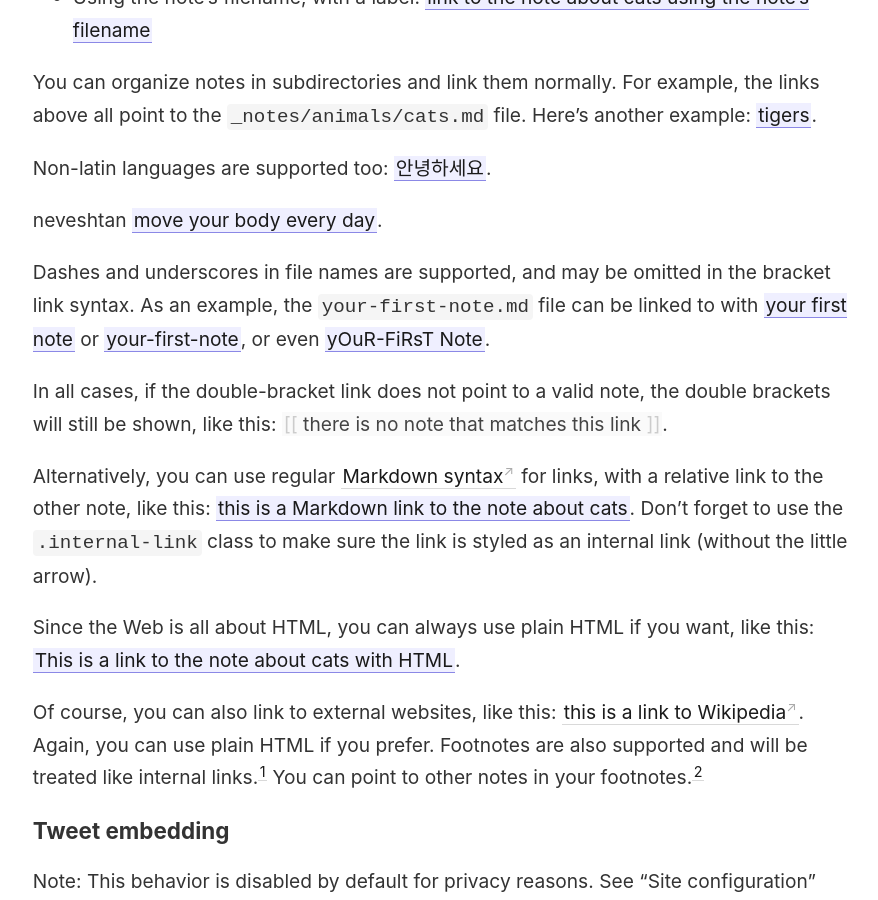
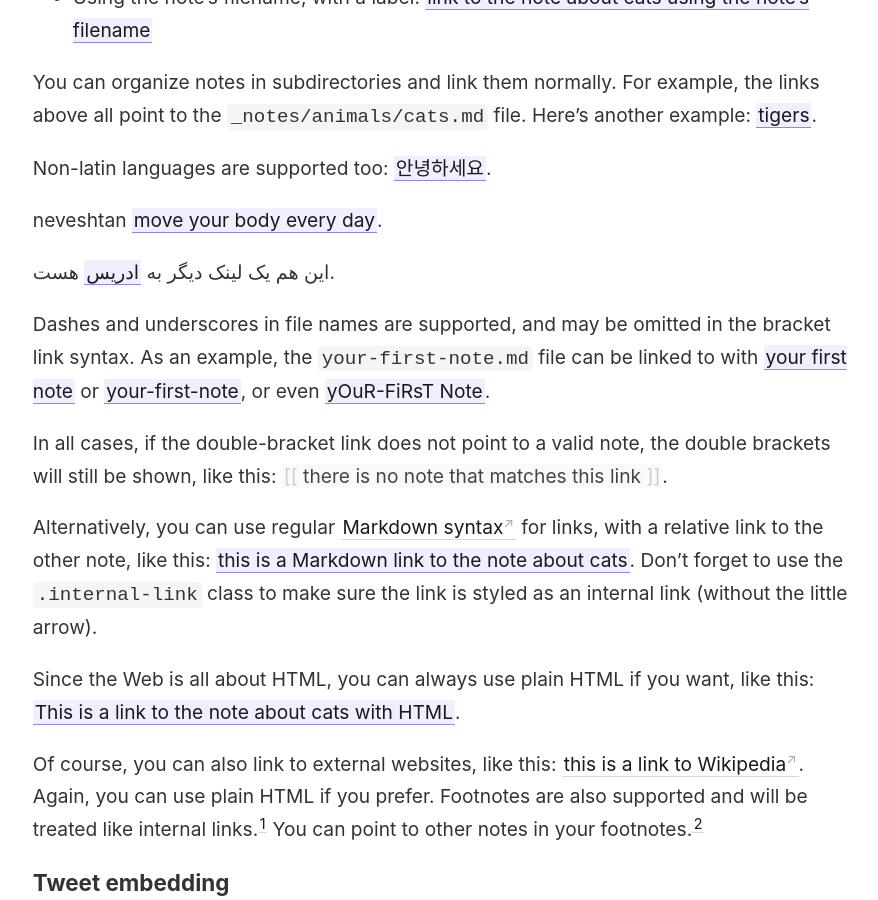
Before and after one commit to edrissss/digital-garden, a Jekyll site: the page built from _notes/your-first-note.md, in a window 1280 px wide and 900 px high, scrolled down 634 px. Shown: the whole window, without its empty margins (44-922 px from the left). Built offline with Jekyll 4.4.1, drawn with Linux system fonts in a browser that asks for light colours.

Commit message:
ادریس اضافه شد

```diff
--- a/_notes/your-first-note.md
+++ b/_notes/your-first-note.md
@@ -20,6 +20,8 @@ You can organize notes in subdirectories and link them normally. For example, th
 Non-latin languages are supported too: [[안녕하세요]].
 
 neveshtan [[move your body every day]].
+
+این هم یک لینک دیگر به [[ادریس]] هست.
 
 Dashes and underscores in file names are supported, and may be omitted in the bracket link syntax. As an example, the `your-first-note.md` file can be linked to with [[your first note]] or [[your-first-note]], or even [[yOuR-FiRsT Note]].
 
```
